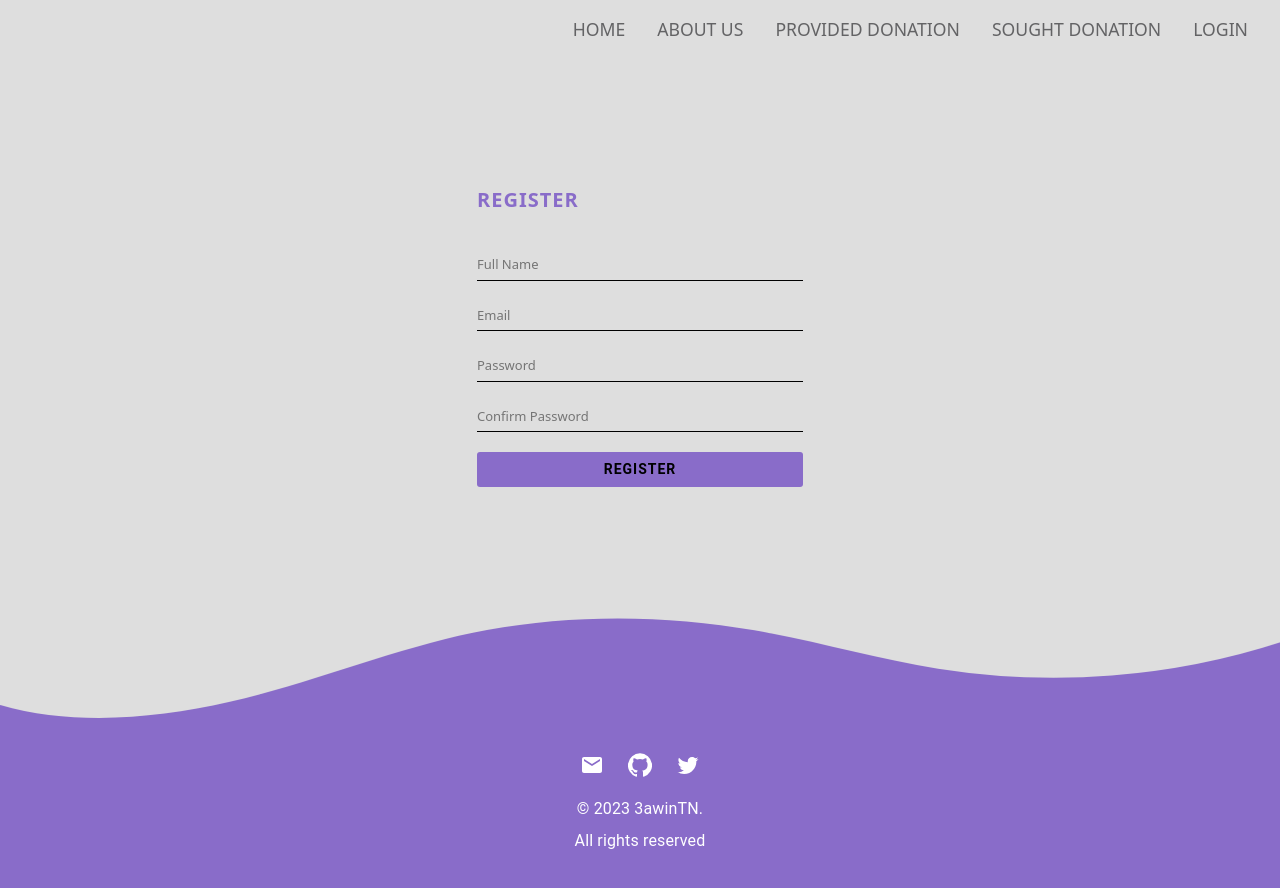
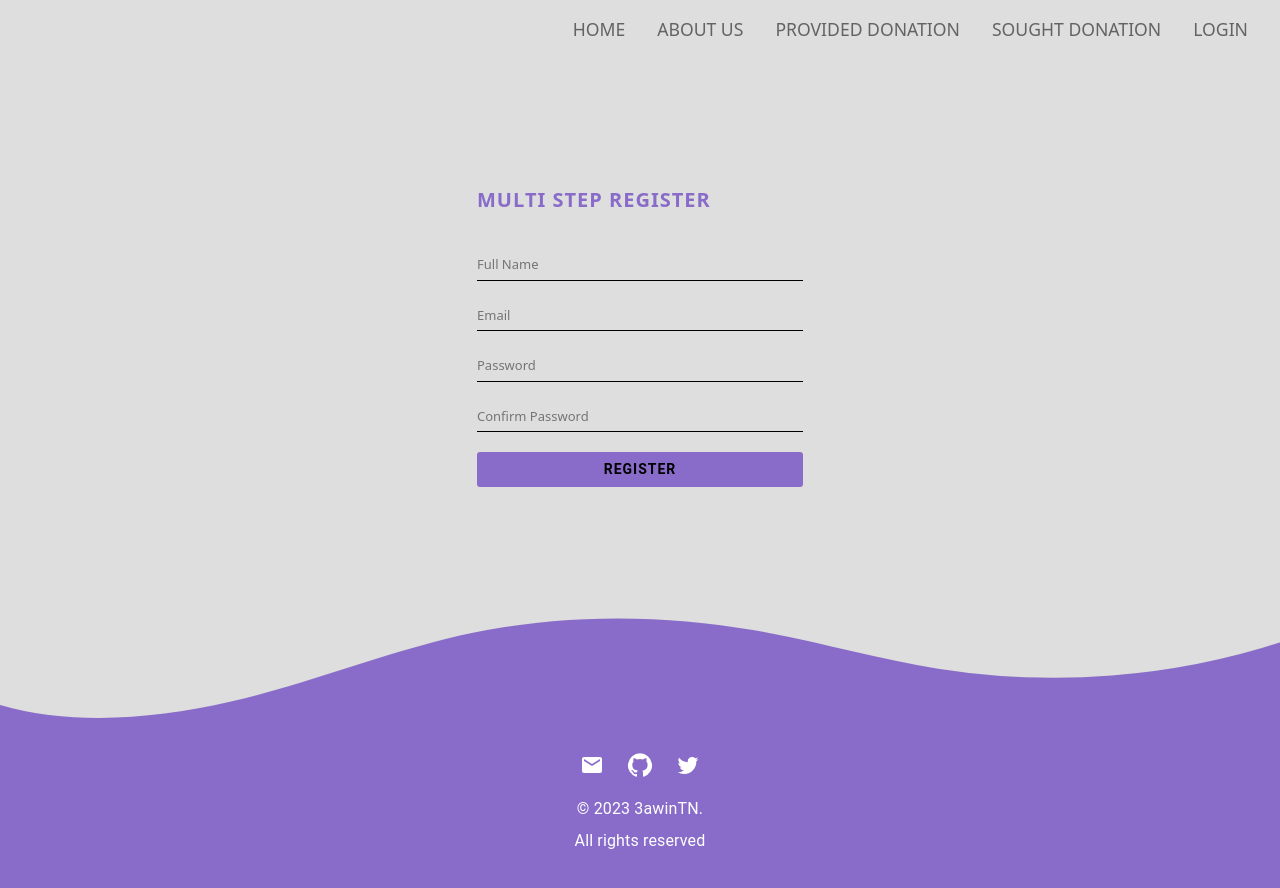
Before and after one commit to OnsKharrat06/donations_app, a React (Create React App) app: page /register in a window 1280 px wide. Shown: the top 888 px of the page. Built offline with nearby package versions, Linux system fonts and the light colour scheme; no server answers.

Commit message:
First Commit - Ines

```diff
--- a/src/components/pages/register/Register.js
+++ b/src/components/pages/register/Register.js
@@ -71,7 +71,7 @@ const Register = () => {
               <div className="col-md-4 col-sm-6 col-12">
                 <div className="login">
                   <div className="d-flex justify-content-between">
-                    <h1>Register</h1>
+                    <h1>Multi Step Register</h1>
                   </div>
                   <form id="signup-form" onSubmit={registerForm}>
                     {error !== "" ? <div className='error-73'><small>{error}</small></div> : <></>}
```
